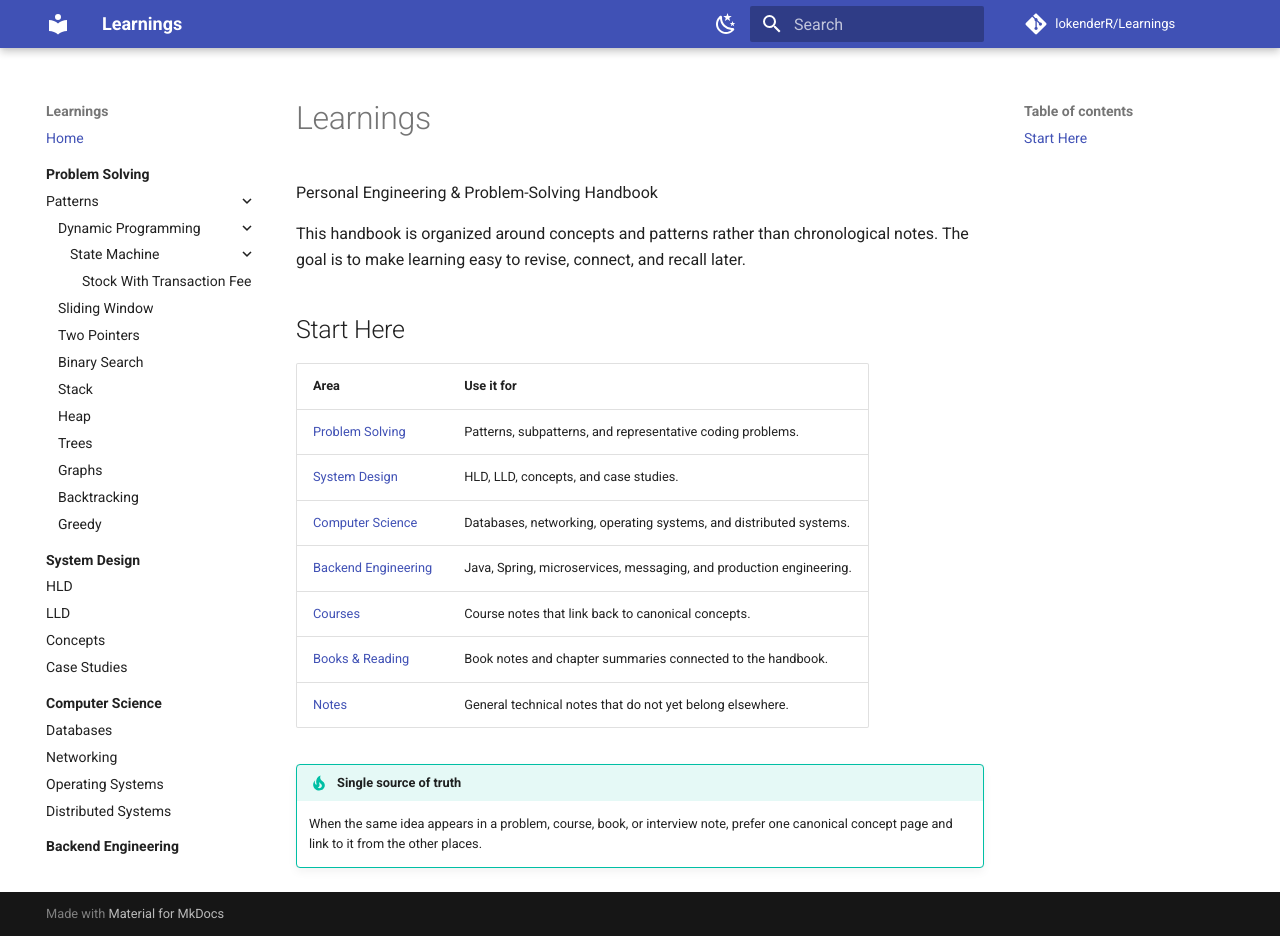
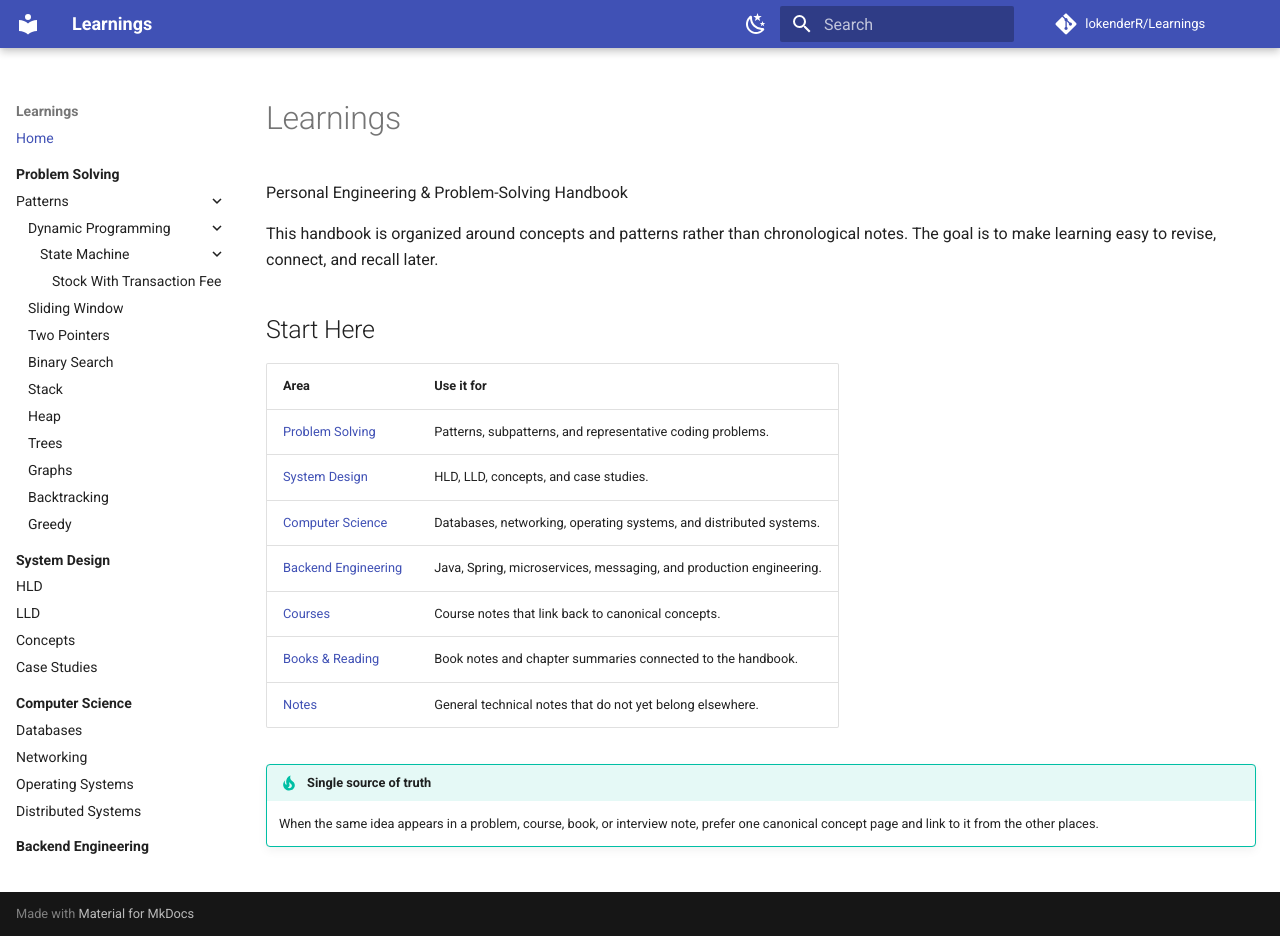
Before and after one commit to lokenderR/Learnings, an MkDocs documentation site: the page built from docs/index.md, in a window 1280 px wide and 936 px high. Built offline with MkDocs 1.6.1 and Material for MkDocs 9.7.7, drawn with Linux system fonts in a browser that asks for light colours; comment, search, counter and statistics services are not loaded.

Commit message:
Widen handbook reading layout

```diff
--- a/docs/stylesheets/extra.css
+++ b/docs/stylesheets/extra.css
@@ -1,10 +1,29 @@
 /* Keep the handbook calm and focused: no right-side table of contents pane. */
 .md-sidebar--secondary {
-  display: none;
+  display: none !important;
 }
 
 @media screen and (min-width: 76.25em) {
+  .md-grid {
+    max-width: none;
+  }
+
+  .md-main__inner {
+    margin-left: 0;
+    margin-right: 0;
+  }
+
+  .md-sidebar--primary {
+    left: 0;
+  }
+
   .md-content {
     margin-right: 0;
   }
+
+  .md-content__inner {
+    margin-left: 1.2rem;
+    margin-right: 1.2rem;
+    max-width: none;
+  }
 }
```
